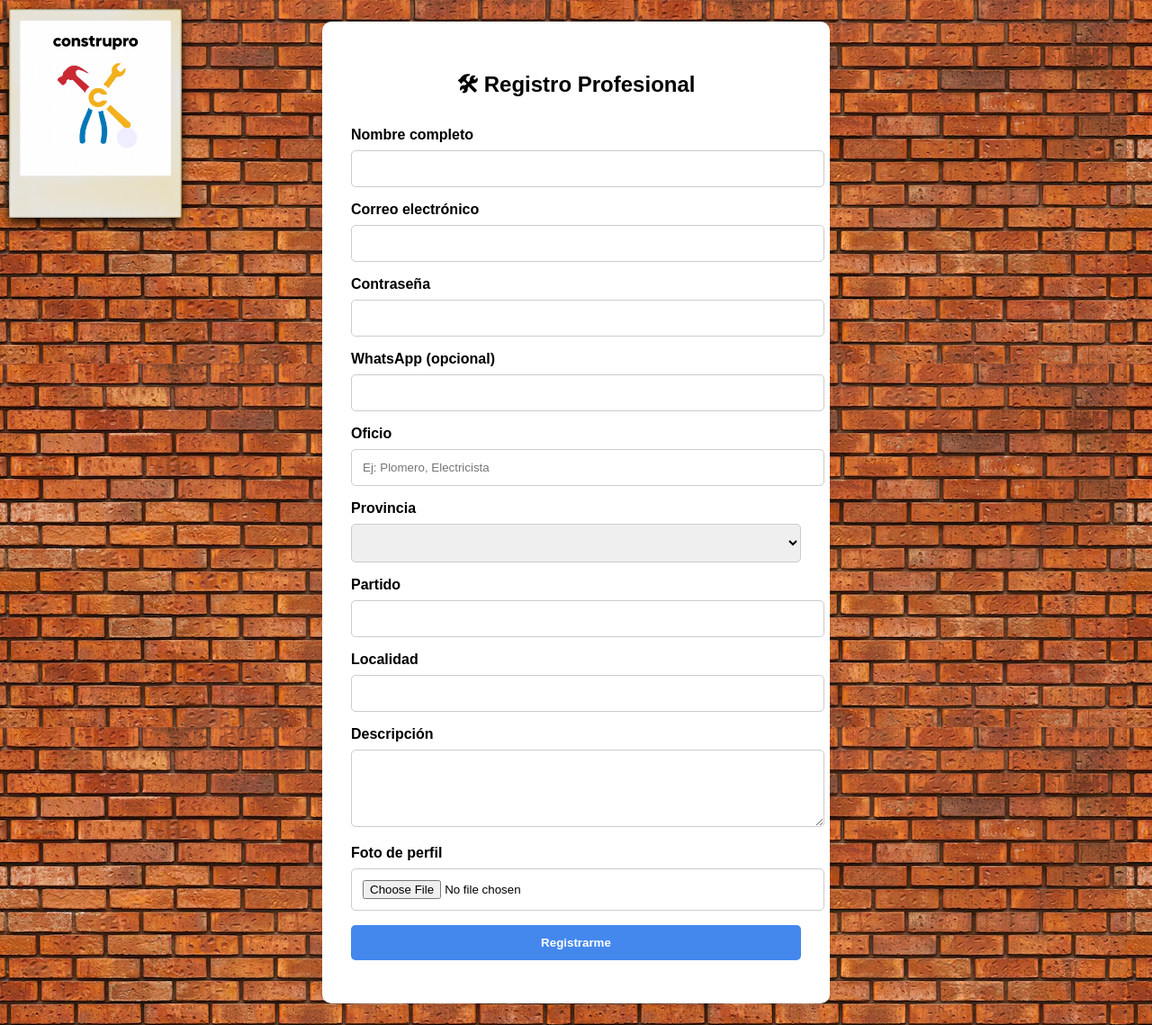
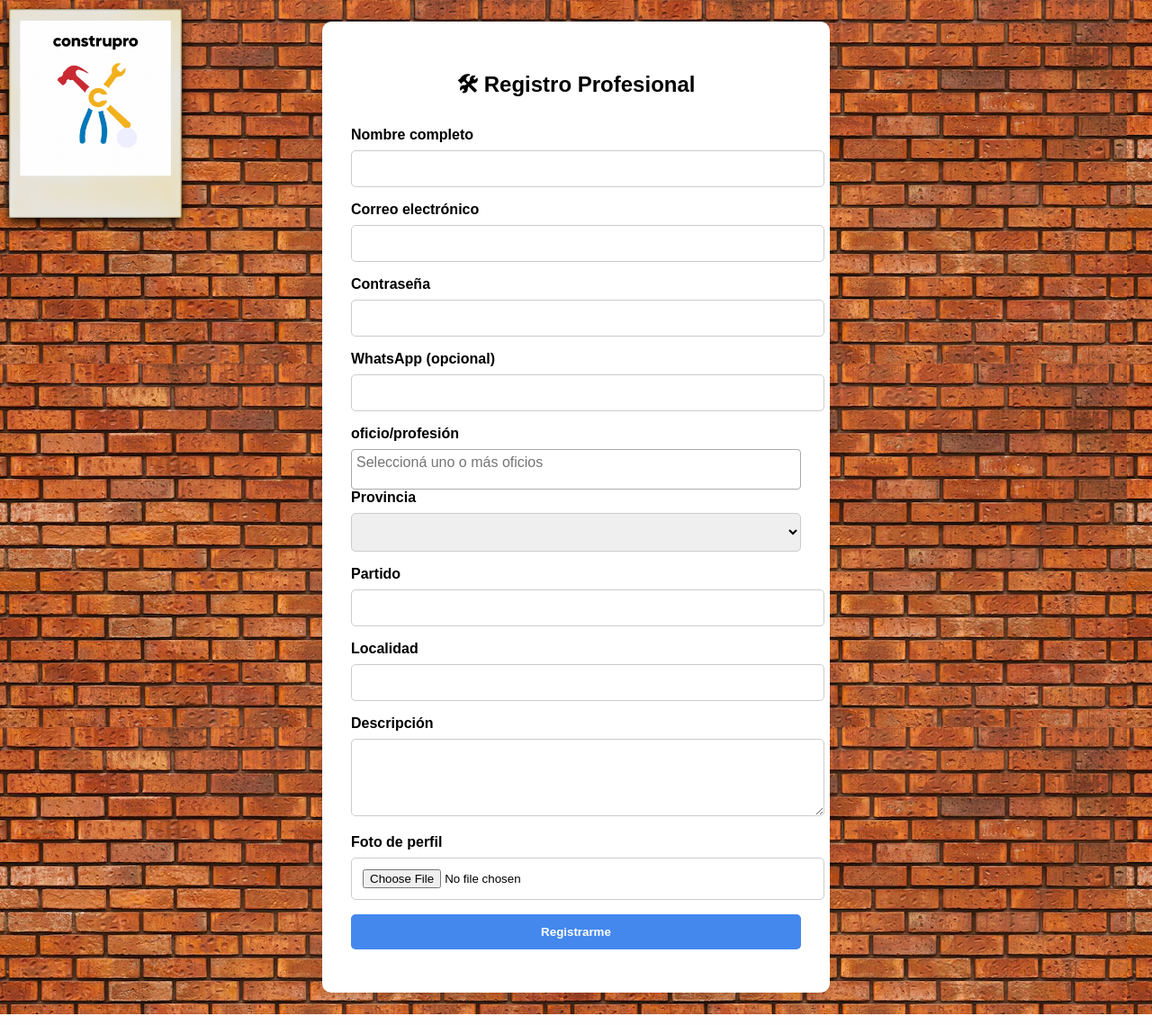
Before and after one commit to nestorfelix2784/construpro, a PHP site: page /profesionales/registro_profesional.php in a window 1280 px wide. Shown: the whole page at 90% size. Run offline with PHP 8.4, Linux system fonts and the light colour scheme; some libraries are stand-ins or nearby versions.

Commit message:
mejora en el registro profesional

```diff
--- a/profesionales/registro_profesional.php
+++ b/profesionales/registro_profesional.php
@@ -42,6 +42,17 @@ if ($_SERVER["REQUEST_METHOD"] === "POST") {
 
         if ($stmt->execute()) {
             $mensaje = "<p class='mensaje success'>Registro exitoso. <a href='login_profesional.php'>Iniciar sesión ahora</a>.</p>";
+                $profesional_id = $stmt->insert_id;
+
+    if (!empty($_POST['oficios'])) {
+        $oficios = $_POST['oficios']; // array desde el formulario
+        $stmt_oficio = $conexion->prepare("INSERT INTO oficios_profesional (profesional_id, oficio) VALUES (?, ?)");
+        foreach ($oficios as $oficio_individual) {
+            $stmt_oficio->bind_param("is", $profesional_id, $oficio_individual);
+            $stmt_oficio->execute();
+        }
+    }
+
         } else {
             $mensaje = "<p class='mensaje error'>Error al registrar. Intentalo de nuevo.</p>";
         }
@@ -124,12 +135,38 @@ if ($_SERVER["REQUEST_METHOD"] === "POST") {
             <label>WhatsApp (opcional)</label>
             <input type="text" name="whatsapp" value="<?php echo htmlspecialchars($whatsapp); ?>">
 
-            <label>Oficio</label>
-            <input type="text" name="oficio" value="<?php echo htmlspecialchars($oficio); ?>" placeholder="Ej: Plomero, Electricista" required>
+
+<link href="https://cdn.jsdelivr.net/npm/select2@4.1.0-rc.0/dist/css/select2.min.css" rel="stylesheet" />
+<script src="https://code.jquery.com/jquery-3.6.0.min.js"></script>
+<script src="https://cdn.jsdelivr.net/npm/select2@4.1.0-rc.0/dist/js/select2.min.js"></script>
+
+<label for="">oficio/profesión</label>
+<select name="oficios[]" multiple id="oficios" required>
+        <option value="Plomero">Plomero</option>
+        <option value="Electricista">Electricista</option>
+        <option value="Gasista">Gasista</option>
+        <option value="Carpintero">Carpintero</option>
+        <option value="Pintor">Pintor</option>
+        <option value="durlok">durlok</option>
+        <option value="jardinero">jardinero</option>
+        <option value="albañil">albañil</option>
+        <option value="herrero">herrero</option>
+</select>
+
+<!-- Activá Select2 -->
+<script>
+    $(document).ready(function() {
+    $('#oficios').select2({
+        placeholder: "Seleccioná uno o más oficios"
+    });
+    });
+</script>
+
+
 
             <label>Provincia</label>
-           <!-- <input type="text" name="provincia" value="<?php echo htmlspecialchars($provincia); ?>" required>-->
-              <select name="provincia" required>
+
+            <select name="provincia" required>
     <option value=""> </option>
     <option value="Buenos Aires">Buenos Aires</option>
     <option value="Catamarca">Catamarca</option>
```
